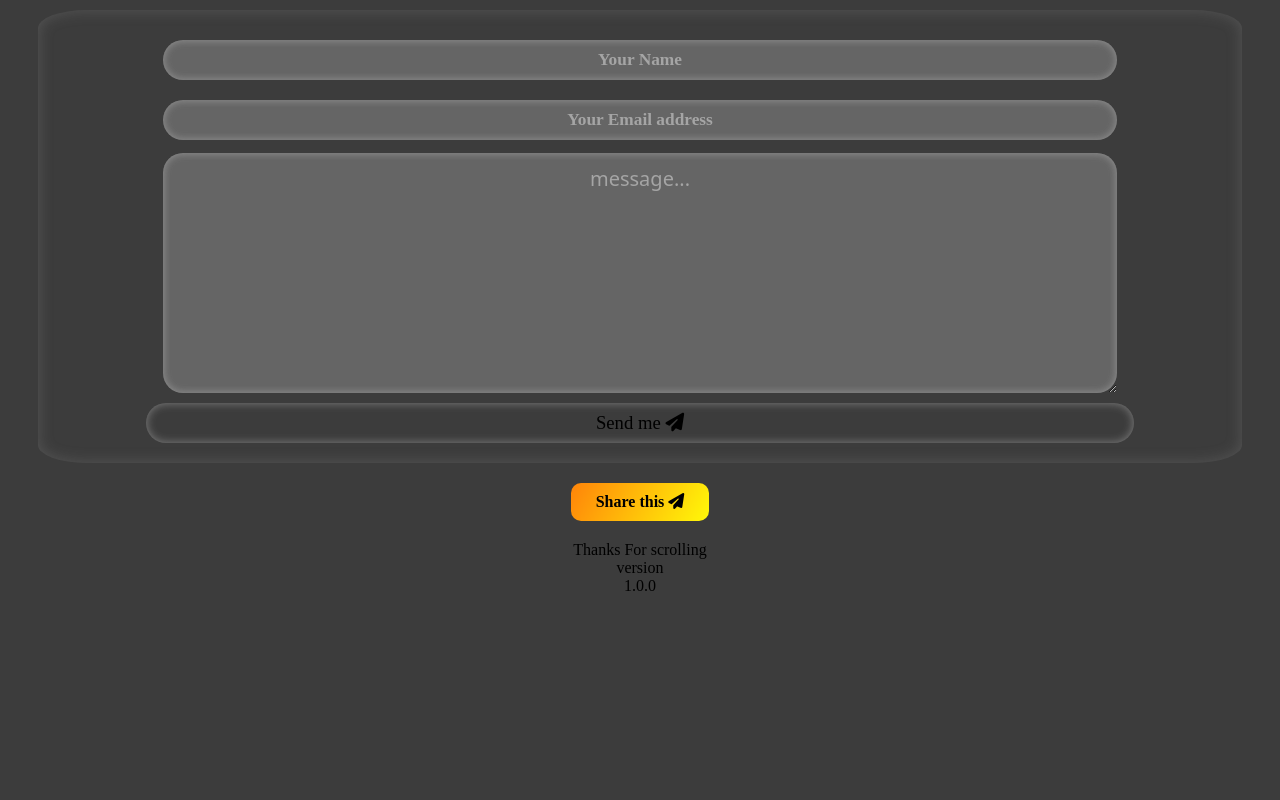
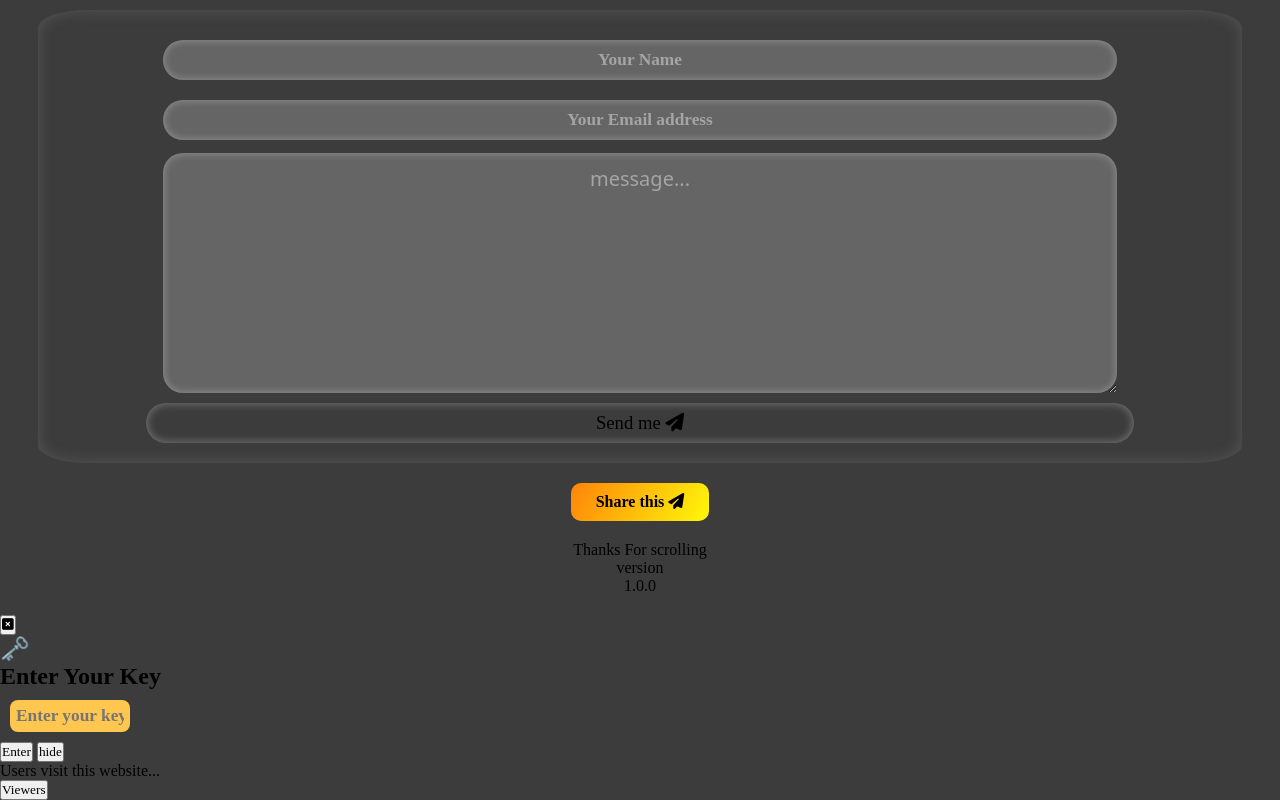
Before and after one commit to Vivek-kumar756/Vivek-kumar, a plain HTML site: page index.html in a window 1280 px wide. Shown: the part 7665-8465 px from the top of the page. Before the commit the page ends 8280 px from the top, so only its background shows below. Drawn offline with Linux system fonts and the light colour scheme; a web font is replaced by a local one.

Commit message:
Update index.html

```diff
--- a/index.html
+++ b/index.html
@@ -270,6 +270,23 @@
       function i(n) { return e._h ? e._h.apply(null, n) : e._q.push(n) } var e = { _q: [], _h: null, _v: "2.0", on: function() { i(["on", c.call(arguments)]) }, once: function() { i(["once", c.call(arguments)]) }, off: function() { i(["off", c.call(arguments)]) }, get: function() { if (!e._h) throw new Error("[LiveChatWidget] You can't use getters before load."); return i(["get", c.call(arguments)]) }, call: function() { i(["call", c.call(arguments)]) }, init: function() { var n = t.createElement("script");
           n.async = !0, n.type = "text/javascript", n.src = "https://cdn.livechatinc.com/tracking.js", t.head.appendChild(n) } };!n.__lc.asyncInit && e.init(), n.LiveChatWidget = n.LiveChatWidget || e }(window, document, [].slice))
   </script>
+  <div class="seceret-wrapper">
+    <button id="cut" onclick="hideBlock()"><i class="fa-solid fa-square-xmark"></i></button>
+    <h2>🗝️<br>Enter Your Key</h2>
+    <div class="input-wrapper">
+      <input type="text" id="secretKey" placeholder="Enter your key">
+      <button onclick="checking()">Enter</button>
+      <button onclick="hide()" id="hideyoursecret">hide</button>
+    </div>
+    <div class="image">
+      <script id="count" type="text/javascript" src="https://freevisitorcounters.com/en/home/counter/1336902/t/3"></script>
+      <p id="text">Users visit this website...</p>
+    </div>
+  </div>
+
+  <div class="views-wrapper">
+    <button onclick="any()" id="views">Viewers</button>
+  </div>
   <script src="main.js"></script>
 </body>
 
```
